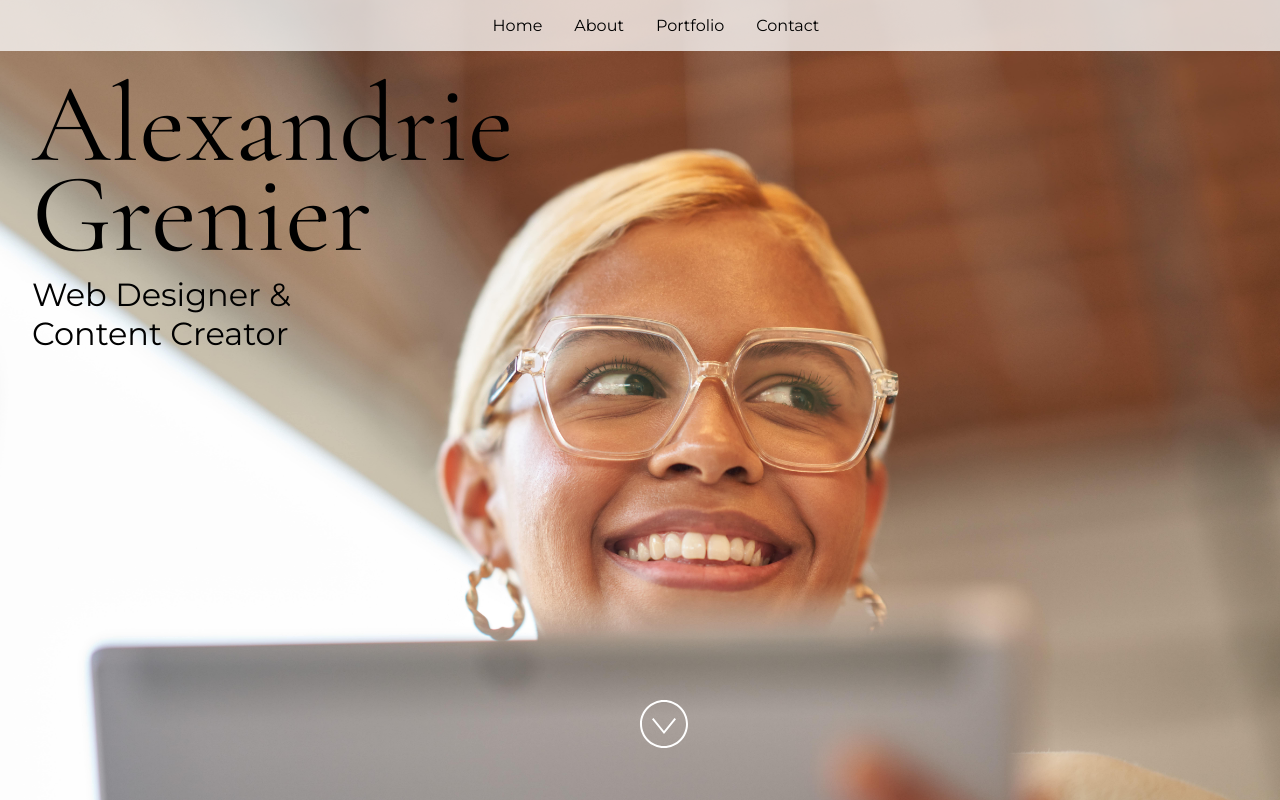
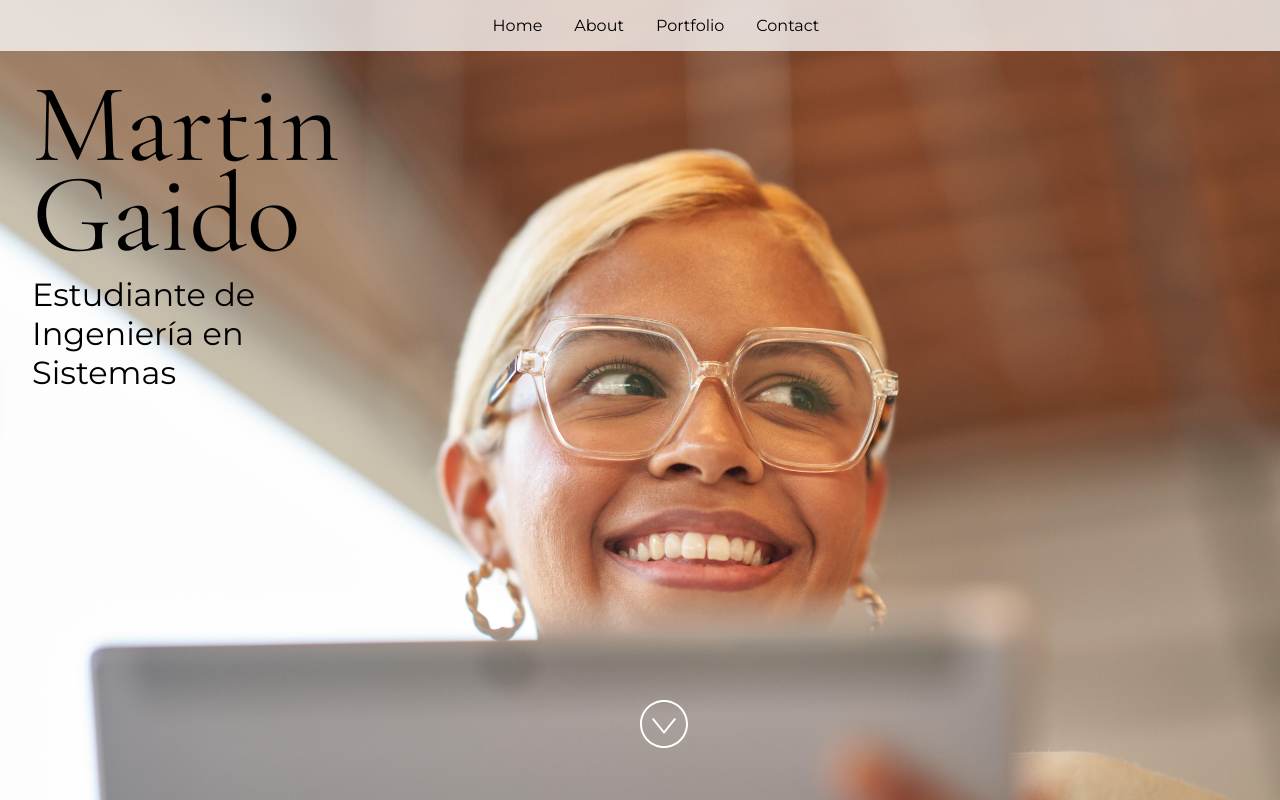
Before and after one commit to martingaidoo/portafolioWeb, a React (Vite) app: page / in a window 1280 px wide. Built offline with nearby package versions, Linux system fonts and the light colour scheme.

Commit message:
se agrega algo

```diff
--- a/src/App.jsx
+++ b/src/App.jsx
@@ -24,15 +24,15 @@ import "./styles.css";
  * If you don't have one of the social sites listed, leave it as an empty string.
  */
 const siteProps = {
-  name: "Alexandrie Grenier",
-  title: "Web Designer & Content Creator",
-  email: "alex@example.com",
-  gitHub: "microsoft",
-  instagram: "microsoft",
-  linkedIn: "satyanadella",
+  name: "Martin Gaido",
+  title: "Estudiante de Ingeniería en Sistemas",
+  email: "martingaido00@gmail.com",
+  gitHub: "martingaidoo",
+  instagram: "martingaidoo",
+  linkedIn: "martin-gaido",
   medium: "",
-  twitter: "microsoft",
-  youTube: "Code",
+  twitter: "",
+  youTube: "",
 };
 
 const primaryColor = "#4E567E";
```
